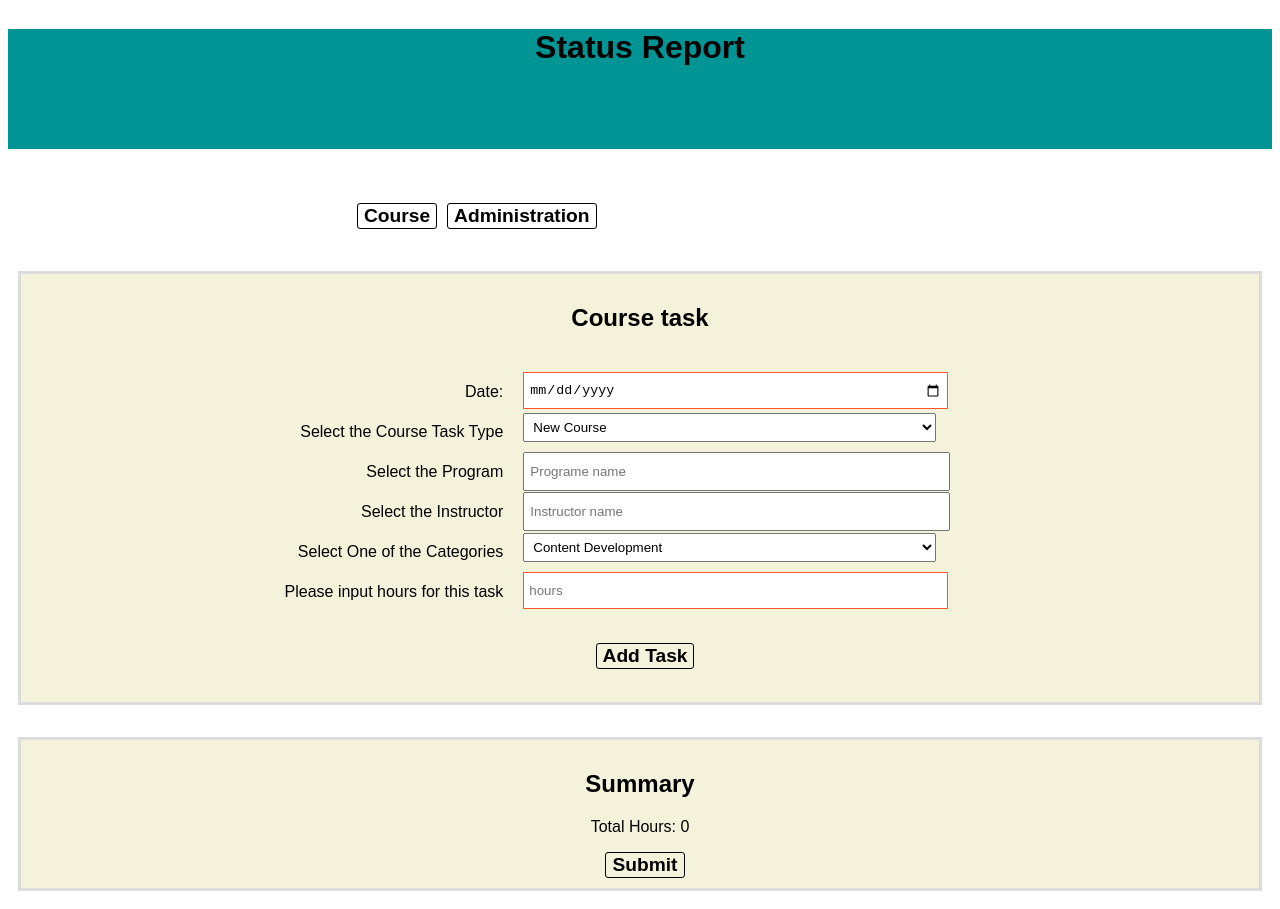
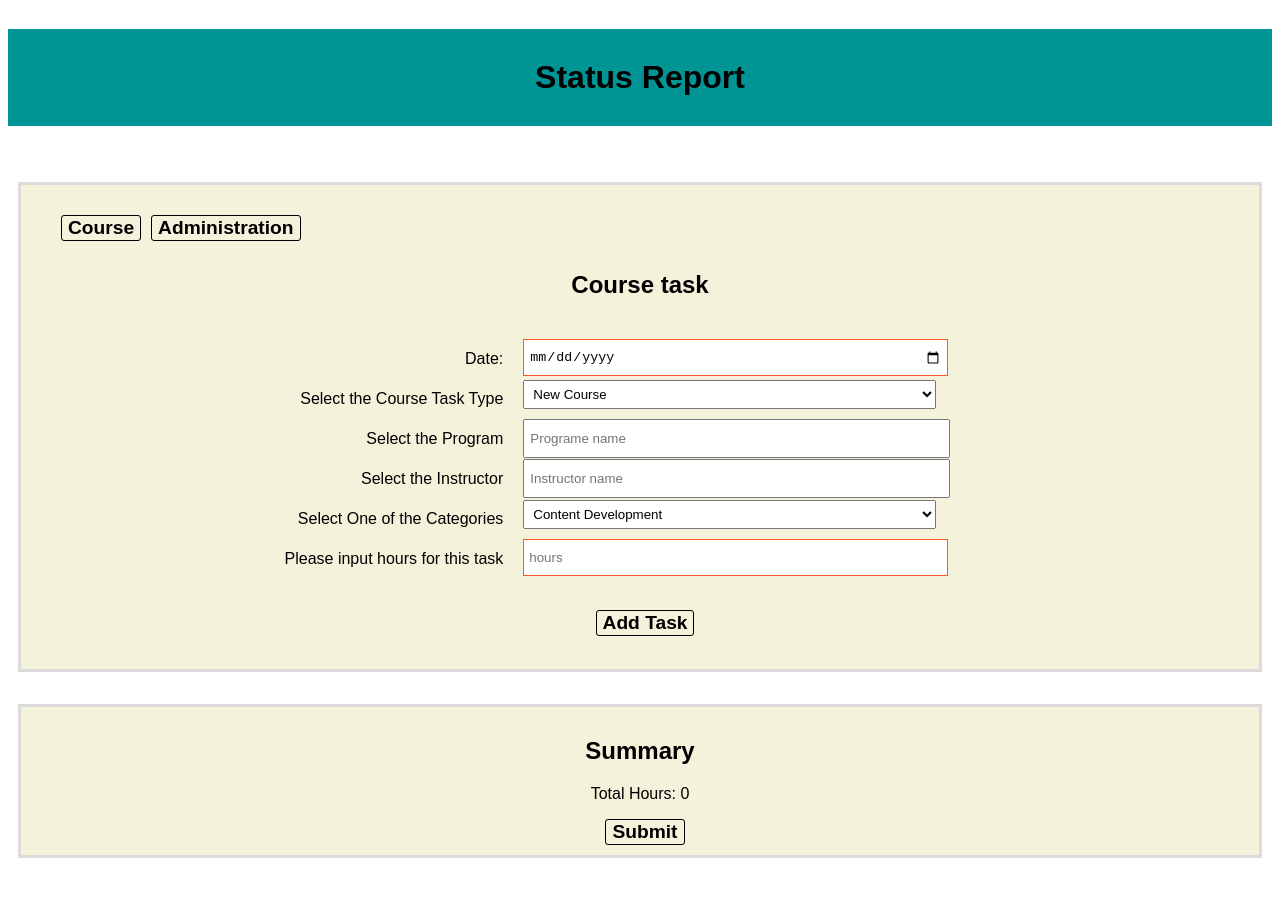
Before and after one commit to JinwooOh/statusreport, a React app: page / in a window 1280 px wide. After the commit the page ends 876 px from the top, so only its background shows below. Built offline with nearby package versions, Linux system fonts and the light colour scheme.

Commit message:
change taskSelector location

```diff
--- a/src/components/App.js
+++ b/src/components/App.js
@@ -20,7 +20,6 @@ class App extends React.Component {
     let totalHours = this.state.totalHours;
     totalHours += parseFloat(hours);
     this.setState({ totalHours });
-    //console.log(Object.keys(this.state.tasks));
   };
   removeTask = key => {
     const tasks = { ...this.state.tasks };
@@ -38,12 +37,13 @@ class App extends React.Component {
       <div className="wrapper">
         <h1 className="App-title">Status Report</h1>
 
-        <TaskSelector selectTask={this.selectTask} />
+        {/* <TaskSelector selectTask={this.selectTask} /> */}
 
         <Forms
           addTask={this.addTask}
           sumHours={this.sumHours}
           taskType={this.state.taskType}
+          selectTask={this.selectTask}
         />
 
         <Tasks
--- a/src/components/Forms.js
+++ b/src/components/Forms.js
@@ -7,6 +7,7 @@ class Forms extends Component {
     if (this.props.taskType === "admin") {
       return (
         <div className="form-list">
+          <TaskSelector selectTask={this.props.selectTask} />
           <h2 className="center">Admin task</h2>
           <AddForm
             addTask={this.props.addTask}
@@ -18,8 +19,8 @@ class Forms extends Component {
     }
     return (
       <div className="form-list">
+        <TaskSelector selectTask={this.props.selectTask} />
         <h2 className="center">Course task</h2>
-
         <AddForm
           addTask={this.props.addTask}
           sumHours={this.props.sumHours}
--- a/src/components/Tasks.js
+++ b/src/components/Tasks.js
@@ -11,11 +11,10 @@ class Tasks extends React.Component {
           <p>{task.type}</p>
           <p>{task.date}</p>
           <p>{task.category}</p>
-
           <p>Program: {task.program}</p>
           <p>Instructor: {task.instructor}</p>
           <p>{task.hours} hours</p>
-          <button onClick={() => this.props.removeTask(key)}>Remove </button>
+          <button onClick={() => this.props.removeTask(key)}>Remove</button>
         </span>
       </li>
     );
--- a/src/css/style.css
+++ b/src/css/style.css
@@ -22,7 +22,7 @@ input:required {
 .App-title {
   grid-area: App-title;
   /* border: 3px solid gainsboro; */
-  height: 120px;
+  padding: 30px;
   text-align: center;
   background: #009494;
 }
```
